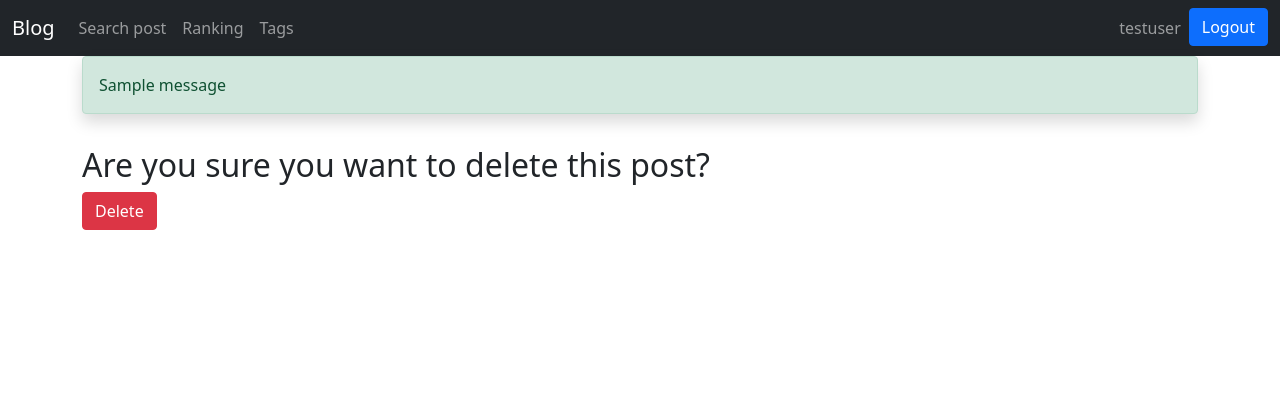
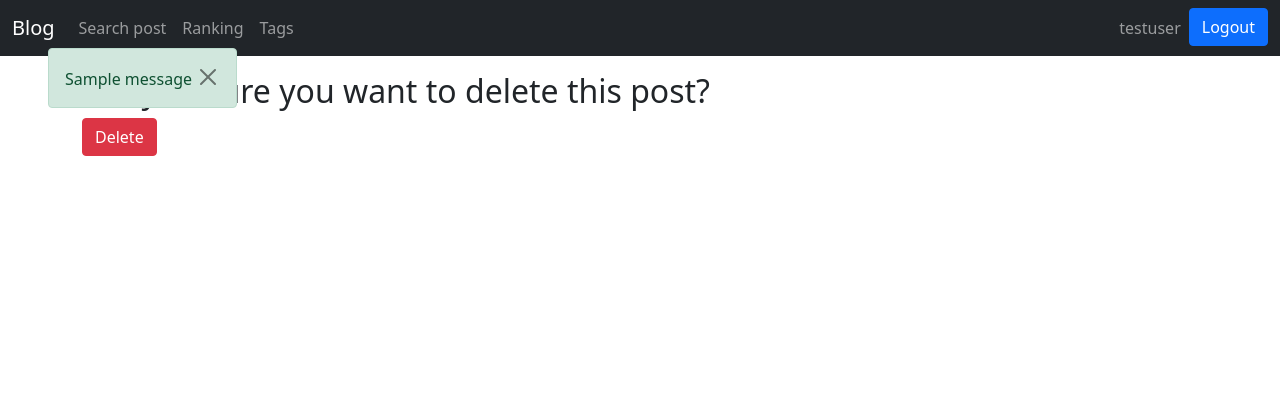
Before and after one commit to MuhutDil/TextBlog, a Django app: page /4/delete/ in a window 1280 px wide. Shown: the top 420 px of the page. Run offline with Django 5.2, Linux system fonts and the light colour scheme; a user stored in the database is signed in; data comes from the database, SQL or seed files in the repository; tables that the repository leaves empty hold one stand-in row (values such as "Sample post"); one stand-in notice (Sample message) is shown.

Commit message:
Cosmetic changes

```diff
--- a/templates/base.html
+++ b/templates/base.html
@@ -9,13 +9,14 @@
 
   {% include "navigation.html" %}
 
-  <div class="container">
-    {% for message in messages %}
-      <div class="alert {{ message.tags }} alert-dismissible shadow fade show" role="alert">
-          {{ message | safe }}
-      </div>
-    {% endfor %}
-  </div>
+  {% for message in messages %}
+    <div class="alert {{ message.tags }} position-absolute start-20 m-5" role="alert">
+        {{ message | safe }}
+        <button type="button" class="btn-close" data-bs-dismiss="alert" aria-label="Close"></button>
+    </div>
+  {% endfor %}
+
+
 
   <main class="flex-grow-1">
       <div class="container-lg mt-3">
--- a/templates/blog/includes/comment_form.html
+++ b/templates/blog/includes/comment_form.html
@@ -9,5 +9,5 @@
   </form>
   </div>
 {% else %}
-    <h2>Please log in to comment this post.</h2>
+    <h2>Please <a href="{% url 'login' %}">Log In</a> to comment this post.</h2>
 {% endif %}
```
